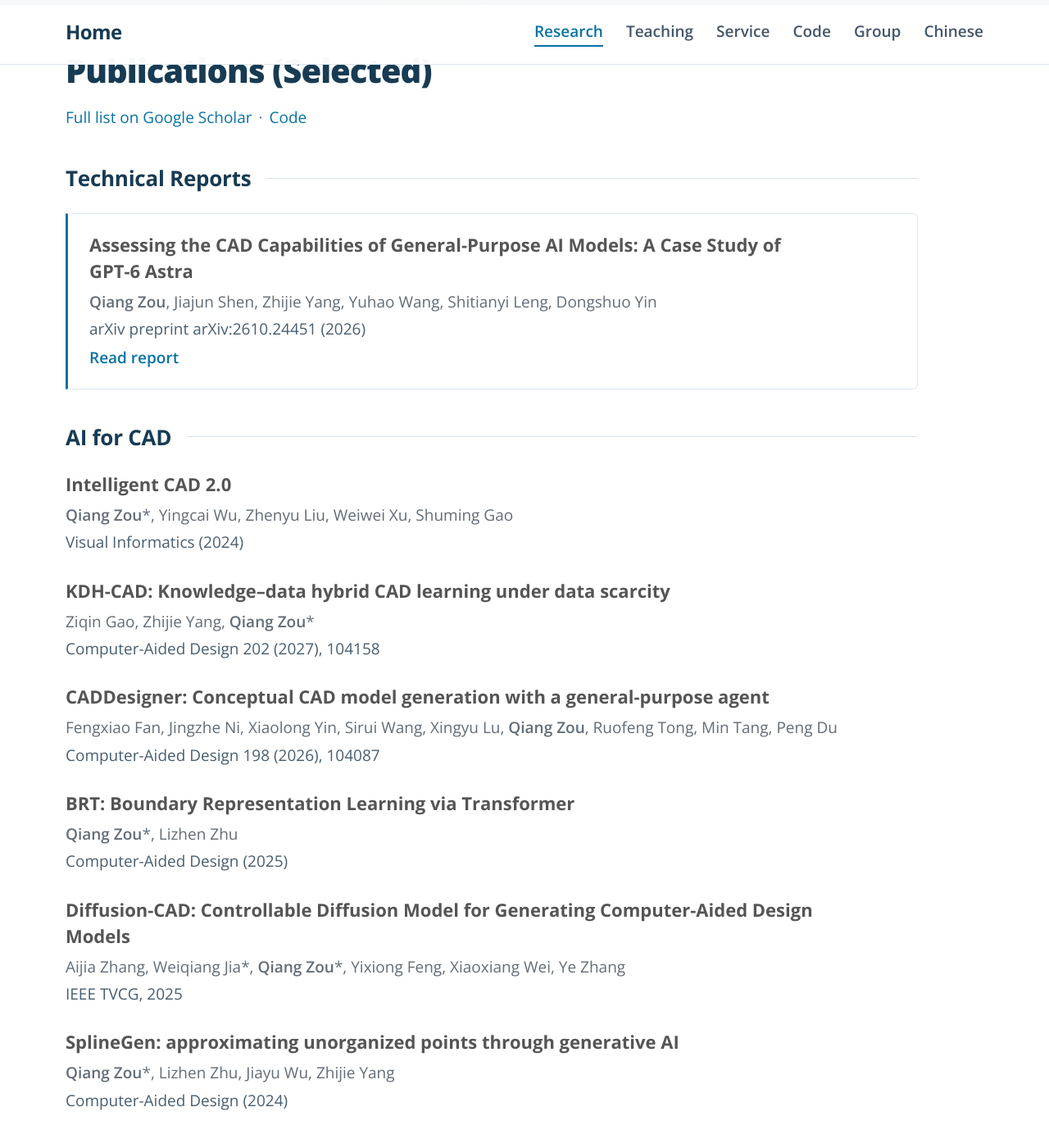
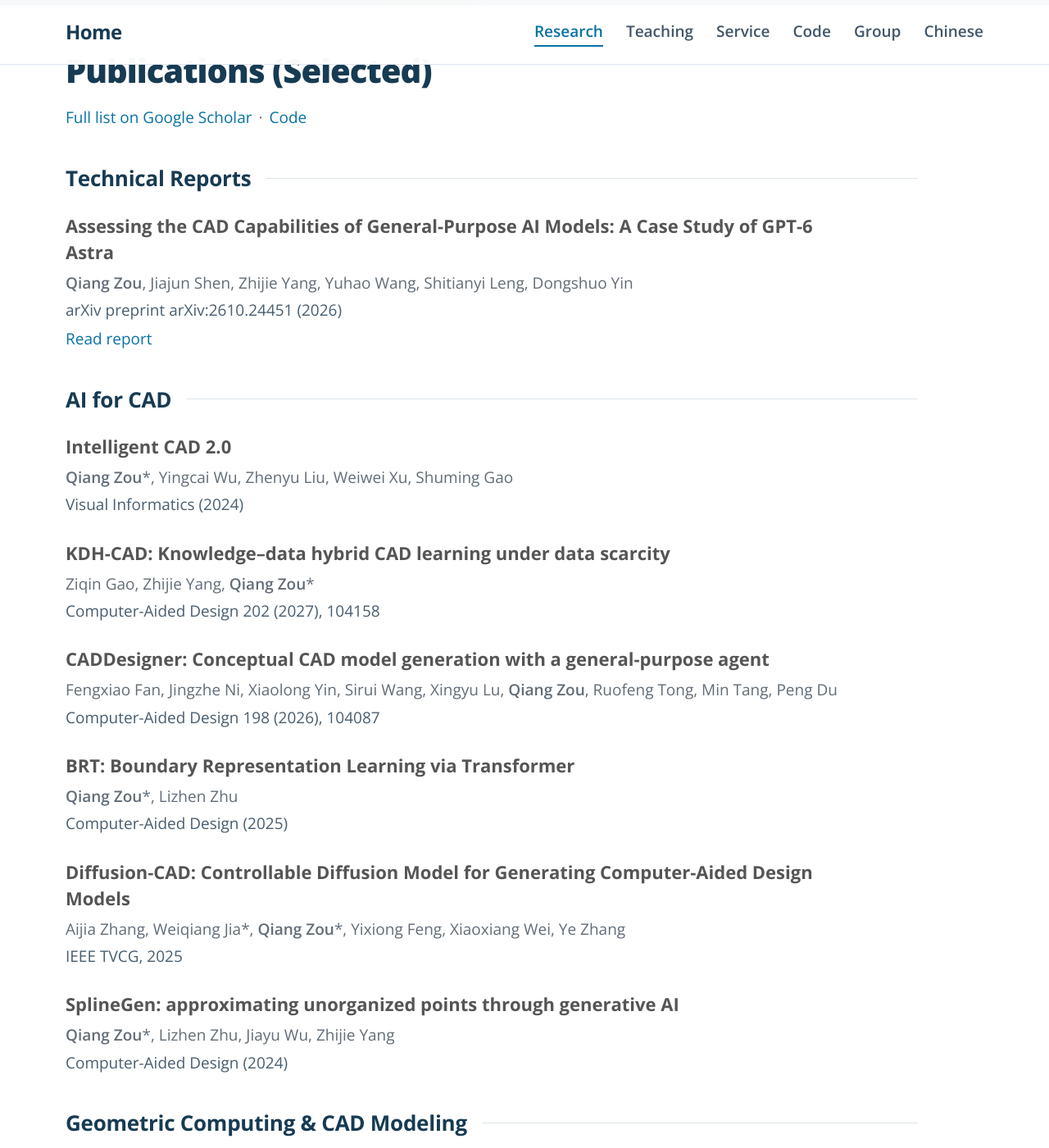
Before and after one commit to Qiang-Zou/Qiang-Zou.github.io, a Jekyll site: the page built from content/research.md, in a window 1280 px wide and 1400 px high, scrolled down 275 px. Shown: the whole window at 82% size. Built offline with Jekyll 4.4.1, drawn with Linux system fonts in a browser that asks for light colours.

Commit message:
Render technical reports with the standard publication layout

```diff
--- a/assets/css/site.css
+++ b/assets/css/site.css
@@ -102,10 +102,6 @@ strong { font-weight: 600; }
 .research-page .prose ul > li > p:first-child strong { font-weight: 700; }
 .research-page .prose ul > li > p > a { display: inline-block; margin-top: 6px; line-height: 1.5; text-decoration: none; }
 .research-page .prose ul > li > p > a:hover { text-decoration: underline; }
-.research-page #technical-reports + ul { max-width: none; padding: 22px 26px; background: transparent; border: 1px solid #dce9f2; border-left: 3px solid var(--accent); border-radius: 0 6px 6px 0; }
-.research-page #technical-reports + ul > li { margin: 0; }
-.research-page #technical-reports + ul > li > p:first-child { max-width: 850px; font-size: var(--item); }
-.research-page #technical-reports + ul a { font-weight: 600; }
 .code-page { max-width: none; }
 .code-page > ul > li { display: grid; grid-template-columns: 224px minmax(0, 1fr); column-gap: 36px; row-gap: 10px; align-items: start; padding: 30px 0; margin: 0; border-bottom: 1px solid var(--line); }
 .code-page > ul > li:first-child { padding-top: 4px; }
@@ -149,7 +145,6 @@ strong { font-weight: 600; }
   .page-heading { margin-bottom: 22px; }
   .prose h2 { margin-top: 48px; padding-top: 24px; }
   .prose h3 { gap: 12px; margin-top: 30px; }
-  .research-page #technical-reports + ul { padding: 18px; }
   .code-page > ul > li { grid-template-columns: 1fr; gap: 10px; }
   .code-page > ul > li > p { grid-column: 1; }
   .code-page > ul > li > p:first-child { grid-row: auto; width: 224px; max-width: 100%; margin-bottom: 6px; }
```
